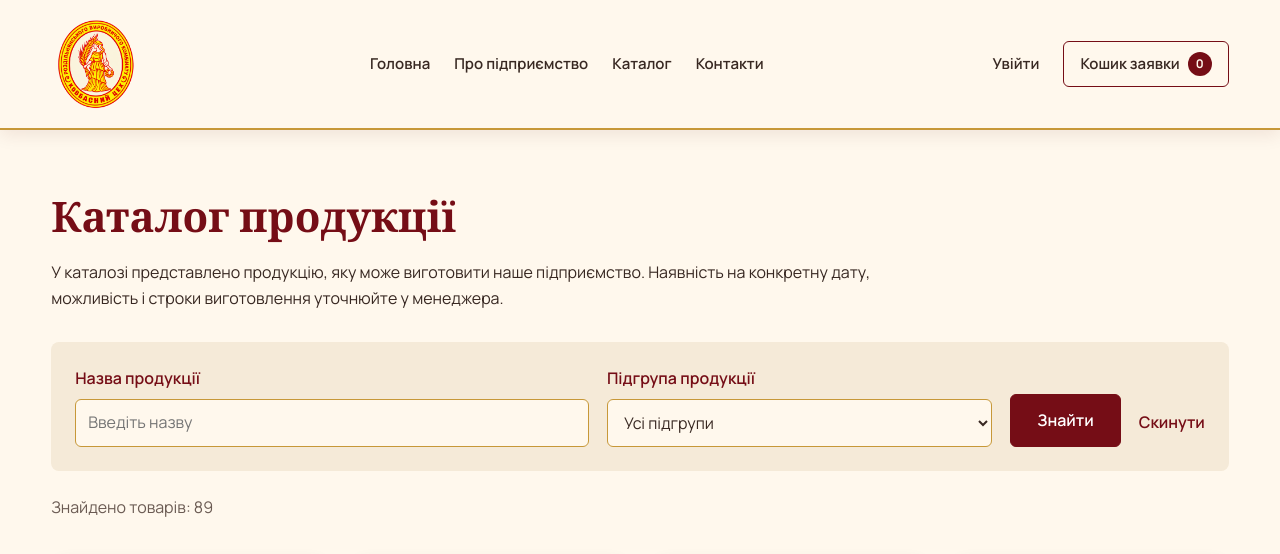
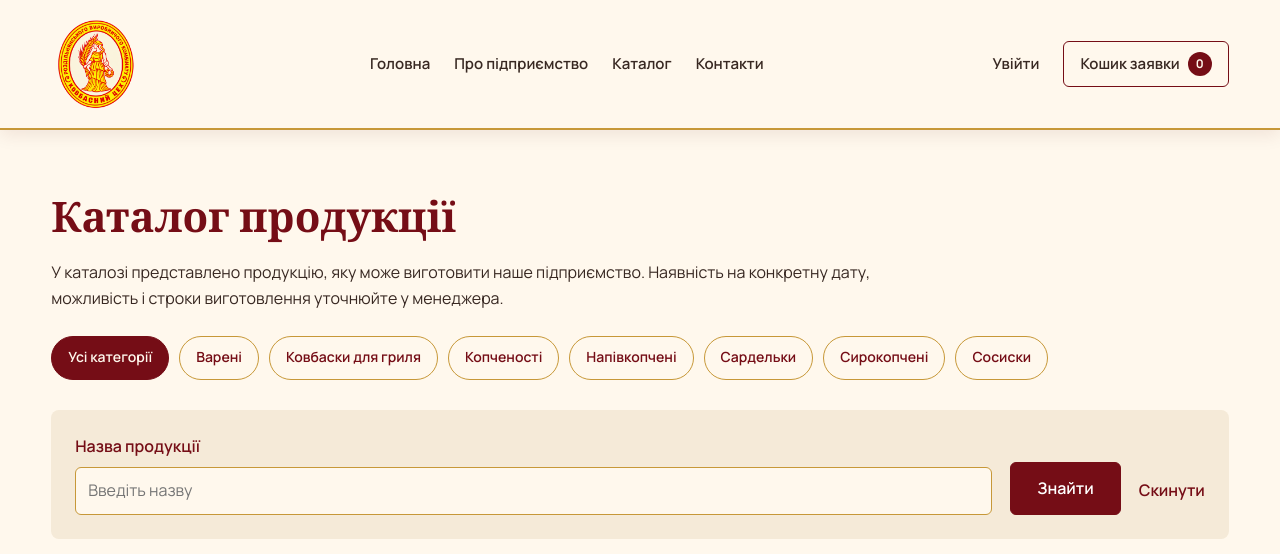
Before and after one commit to RadmilaVodopianova/RKC_final_project, a Django app: page /catalog/ in a window 1280 px wide. Shown: the top 554 px of the page. Run offline with Django 5.2, Linux system fonts and the light colour scheme; data comes from the database, SQL or seed files in the repository; some libraries are stand-ins or nearby versions.

Commit message:
Add catalog category chips

```diff
--- a/static/css/style.css
+++ b/static/css/style.css
@@ -773,7 +773,7 @@ p {
 }
 .catalog-filters {
     display: grid;
-    grid-template-columns: minmax(0, 2fr) minmax(0, 1.5fr) auto auto;
+    grid-template-columns: minmax(0, 1fr) auto auto;
     align-items: end;
     gap: 18px;
     margin-top: 30px;
@@ -826,12 +826,6 @@ p {
 
 .catalog-products {
     margin-top: 35px;
-}
-
-@media (max-width: 900px) {
-    .catalog-filters {
-        grid-template-columns: repeat(2, minmax(0, 1fr));
-    }
 }
 
 @media (max-width: 600px) {
@@ -1867,3 +1861,48 @@ p {
         grid-column: 2;
     }
 }
+
+/* Категорії каталогу */
+
+.catalog-category-nav {
+    margin-top: 24px;
+}
+
+.catalog-category-list {
+    display: flex;
+    flex-wrap: wrap;
+    gap: 10px;
+    margin: 0;
+    padding: 0;
+    list-style: none;
+}
+
+.catalog-category-chip {
+    display: inline-flex;
+    align-items: center;
+    justify-content: center;
+    min-height: 44px;
+    padding: 8px 16px;
+    color: var(--burgundy);
+    background: var(--cream);
+    border: 1px solid var(--gold);
+    border-radius: 999px;
+    font-size: 14px;
+    font-weight: 600;
+    text-align: center;
+}
+
+.catalog-category-chip:hover {
+    background: var(--light);
+}
+
+.catalog-category-chip.is-active {
+    color: var(--cream);
+    background: var(--burgundy);
+    border-color: var(--burgundy);
+}
+
+.catalog-category-chip:focus-visible {
+    outline: 3px solid var(--burgundy);
+    outline-offset: 3px;
+}
--- a/templates/base.html
+++ b/templates/base.html
@@ -20,7 +20,7 @@
 
     <link
         rel="stylesheet"
-        href="{% static 'css/style.css' %}?v=17"
+        href="{% static 'css/style.css' %}?v=18"
     >
 </head>
 
--- a/templates/catalog.html
+++ b/templates/catalog.html
@@ -15,6 +15,32 @@
             наше підприємство. Наявність на конкретну дату,
             можливість і строки виготовлення уточнюйте у менеджера.
         </p>
+
+        <nav class="catalog-category-nav" aria-label="Категорії продукції">
+            <ul class="catalog-category-list" role="list">
+                <li>
+                    <a
+                        class="catalog-category-chip{% if not selected_category %} is-active{% endif %}"
+                        href="{% url 'catalog' %}{% querystring category=None page=None %}"
+                        {% if not selected_category %}aria-current="true"{% endif %}
+                    >
+                        Усі категорії
+                    </a>
+                </li>
+
+                {% for category in categories %}
+                    <li>
+                        <a
+                            class="catalog-category-chip{% if selected_category == category.slug %} is-active{% endif %}"
+                            href="{% url 'catalog' %}{% querystring category=category.slug page=None %}"
+                            {% if selected_category == category.slug %}aria-current="true"{% endif %}
+                        >
+                            {{ category.name }}
+                        </a>
+                    </li>
+                {% endfor %}
+            </ul>
+        </nav>
 
         <!-- ПОШУК І ФІЛЬТРАЦІЯ -->
         <form
@@ -36,29 +62,9 @@
                 >
             </div>
 
-            <div class="filter-field">
-                <label for="catalog-category">
-                    Підгрупа продукції
-                </label>
-
-                <select
-                    id="catalog-category"
-                    name="category"
-                >
-                    <option value="">
-                        Усі підгрупи
-                    </option>
-
-                    {% for category in categories %}
-                        <option
-                            value="{{ category.slug }}"
-                            {% if selected_category == category.slug %}selected{% endif %}
-                        >
-                            {{ category.name }}
-                        </option>
-                    {% endfor %}
-                </select>
-            </div>
+            {% if selected_category %}
+                <input type="hidden" name="category" value="{{ selected_category }}">
+            {% endif %}
 
             <button class="button" type="submit">
                 Знайти
```
